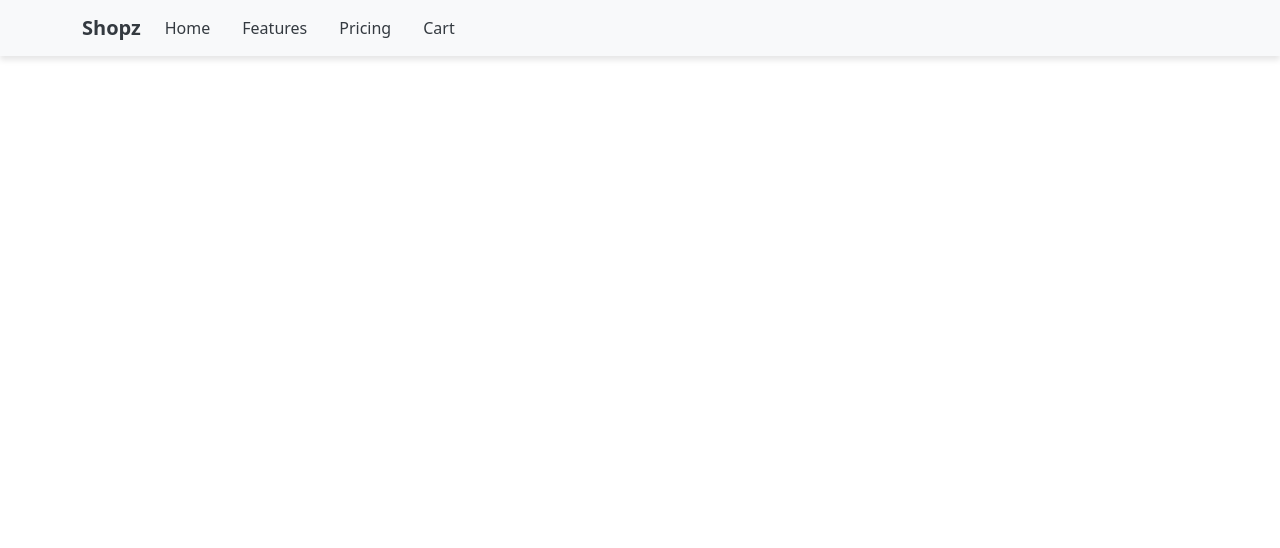
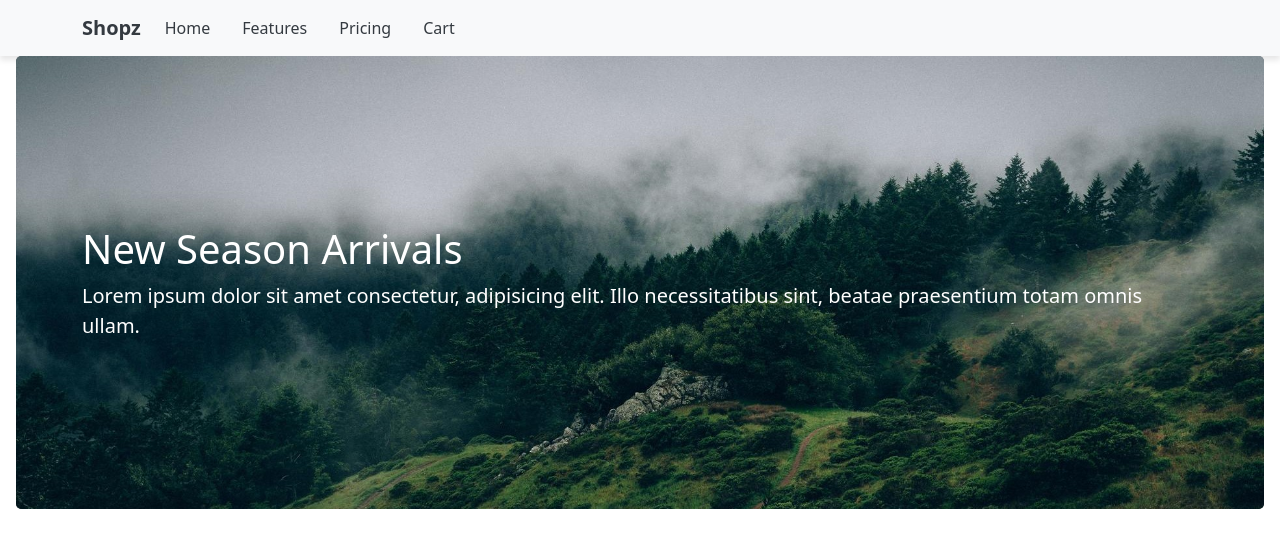
Before and after one commit to kamel404/ecommerce-react, a React (Vite) app: page / in a window 1280 px wide. Shown: the top 548 px of the page. Built offline with nearby package versions, Linux system fonts and the light colour scheme.

Commit message:
Home Page Added

```diff
--- a/src/App.jsx
+++ b/src/App.jsx
@@ -2,12 +2,14 @@ import Navbar from './Components/Navbar'
 import React from 'react';
 import '../node_modules/font-awesome/css/font-awesome.min.css';
 import '../node_modules/bootstrap/dist/css/bootstrap.min.css';
+import Home from './Components/Home';
 
 
 function App() {
   return (
     <>
       <Navbar/>
+      <Home/>
     </>
   )
 }
--- /dev/null
+++ b/src/Components/Home.jsx
@@ -0,0 +1,29 @@
+import React from "react";
+import img from '../assets/main.png.jpg'
+
+const Home = () => {
+  return (
+    <>
+      <div className="hero border-1 pb-3">
+        <div className="card bg-dark text-white border-0 mx-3">
+          <img
+            className="card-img img-fluid"
+            src={img}
+            alt="Card"
+            height={500}
+          />
+          <div className="card-img-overlay d-flex align-items-center">
+            <div className="container">
+              <h5 className="card-title fs-1 text fw-lighter">New Season Arrivals</h5>
+              <p className="card-text fs-5 d-none d-sm-block ">
+                Lorem ipsum dolor sit amet consectetur, adipisicing elit. Illo necessitatibus sint, beatae praesentium totam omnis ullam.
+              </p>
+            </div>
+          </div>
+        </div>
+      </div>
+    </>
+  );
+};
+
+export default Home;
```
Also changed, not shown: src/assets/main.png.jpg (added).
